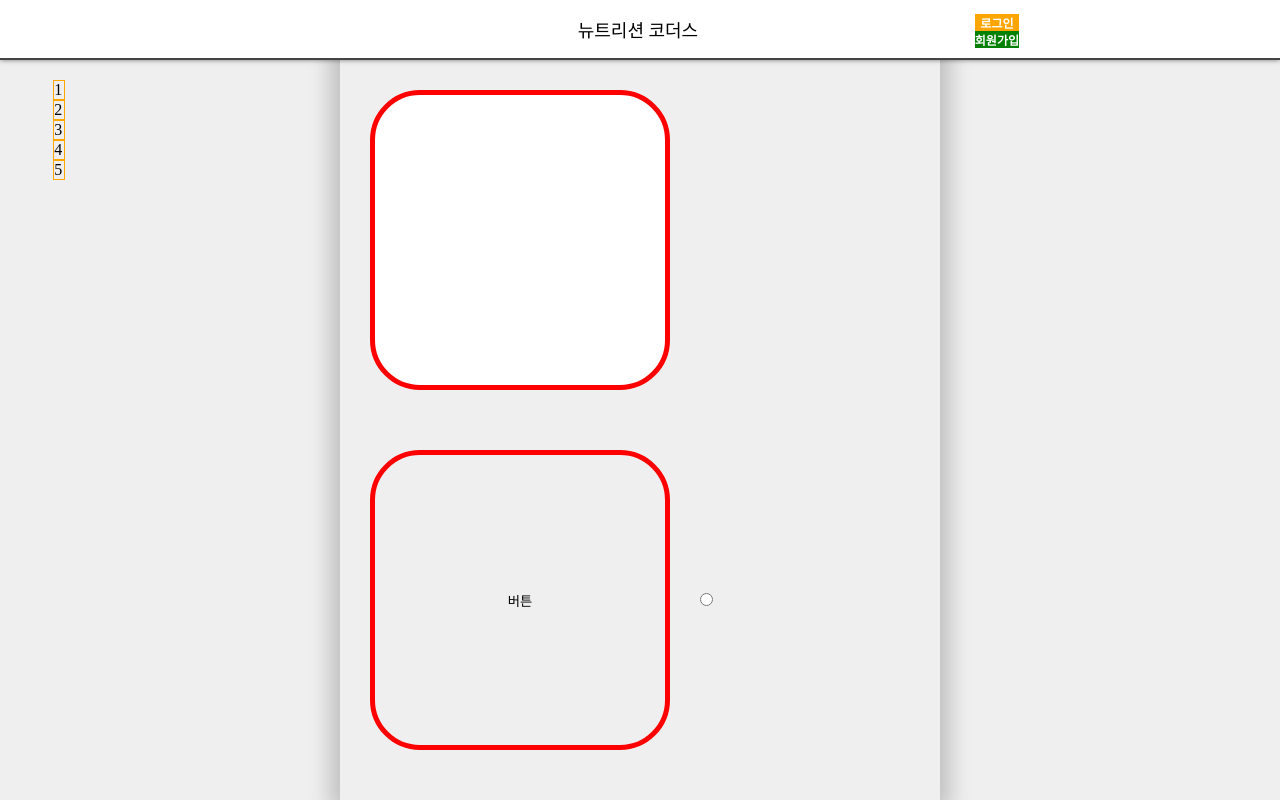
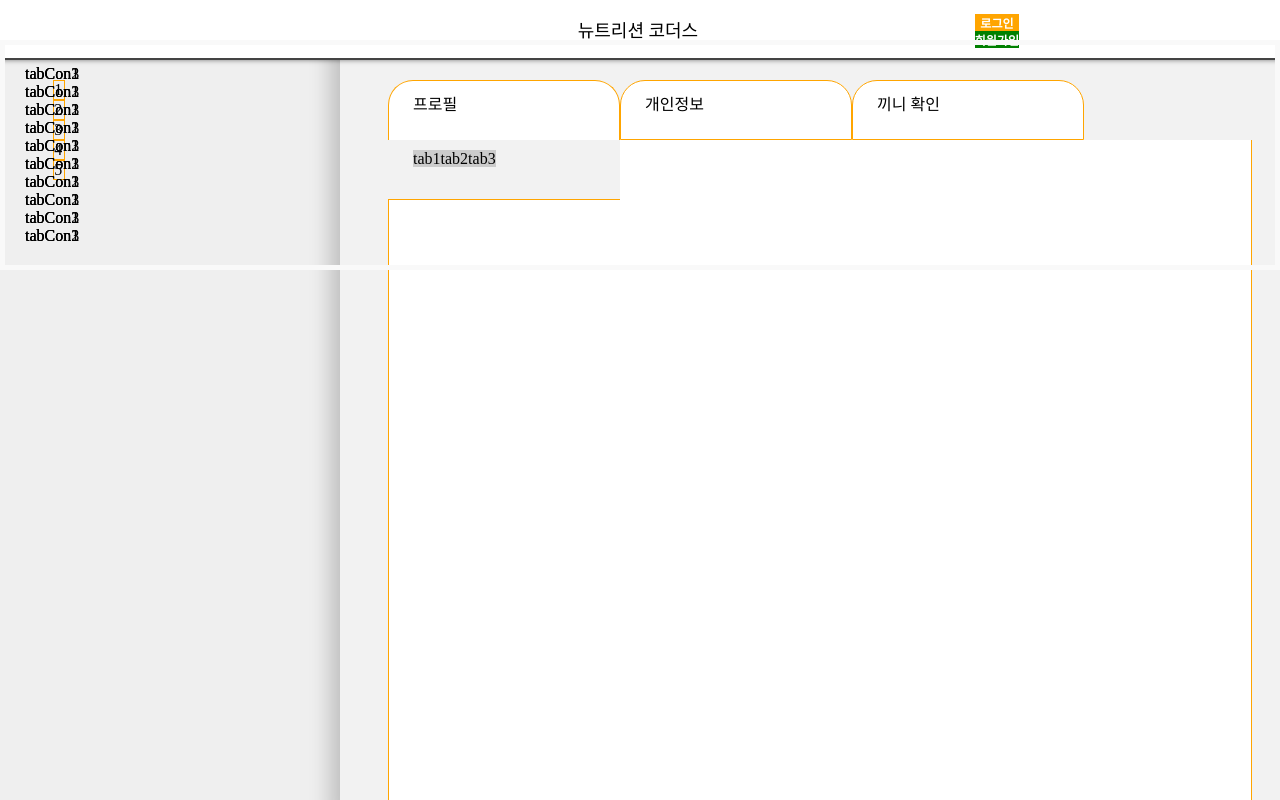
Before and after one commit to codestates-seb/seb45_main_002, a React (Create React App) app in the folder Client/: page /mypage in a window 1280 px wide. Built offline with nearby package versions, Linux system fonts and the light colour scheme; no server answers; a web font is replaced by a local one.

Commit message:
Update MyPage.jsx

```diff
--- a/Client/src/page/MyPage.jsx
+++ b/Client/src/page/MyPage.jsx
@@ -1,14 +1,118 @@
-import Input from "../atom/Input";
-import useInputStore from "../zustand/Store";
+import { useState,useEffect } from "react";
+
+import axios from "axios";
+import {styled} from "styled-components";
+
+import style from "../style/style";
+
+const MypageContainer = styled.article`
+  height: ${style.layout.main.height+style.layout.wideMargin.height}; width: ${style.layout.main.width};
+  padding: ${style.layout.wideMargin.height} ${style.layout.wideMargin.width};
+  background-color: rgb(242, 242, 242);
+  &>ul{
+    height: ${style.layout.header.height};
+    list-style: none;
+    align-content: end;
+    >li{
+      height: ${style.layout.header.height};
+      width: ${style.layout.main.width/4-8};
+      float: left;
+      background-color: white; border: solid 1px orange;
+      padding: ${style.layout.narrowMargin.height} ${style.layout.narrowMargin.width};
+      border-radius: 25px 25px 0 0;
+      cursor: pointer;
+    }
+    >:nth-child(1){
+      ${props=>props.children[0].props.children[0].props["profile"]===1? "border-bottom: none;" : null}
+    }
+    >:nth-child(2){
+      ${props=>props.children[0].props.children[0].props["profile"]===2? "border-bottom: none;" : null}
+    }
+    >:nth-child(3){
+      ${props=>props.children[0].props.children[0].props["profile"]===3? "border-bottom: none;" : null}
+    }
+    >:last-child{
+      background-color: rgb(242, 242, 242);
+      border: none; border-bottom: solid 1px orange;
+      border-radius: 0;
+    }
+  }
+`
+const MypageBox = styled.section`
+  height: ${style.layout.main.height-style.layout.wideMargin.height};
+  width: ${style.layout.main.width-style.layout.wideMargin.width*2};
+  padding: ${style.layout.narrowMargin.height} ${style.layout.narrowMargin.width};
+  border: solid 1px orange;
+  border-top: none;
+  background-color: white;
+`
+
+
+const TabTest = styled.div`
+  & input{
+    display:none;
+  }
+  & input:checked ~ label{
+    background: #ccc;
+  }
+  &>div{
+    display:none;
+    width: 100%;
+    text-align:left;
+    padding: 20px;
+    position:absolute;
+    left:0; top:40px;
+    box-sizing: border-box;
+    border : 5px solid #f9f9f9;
+  }
+  & input:checked ~ div{
+    display: block;
+  }
+`
+
+function loadProfile(){
+  axios.get("http://43.201.194.176:8080/mypage/")
+  .then(res=>console.log(res))
+  .catch(err=>console.log(err))
+}
 
 function MyPage() {
+
+  useEffect(()=>loadProfile(),[])
+
+  const [profile, setProfile] = useState(1);
+
   return (
-    <article>
-      <Input type={"text"} width={"300px"} height={"300px"} margin={"30px"} padding={"30px"} border={"solid 5px red"} borderRadius={"50px"} />
-      <Input inValue={"버튼"} type={"button"} width={"300px"} height={"300px"} margin={"30px"} padding={"30px"} border={"solid 5px red"} borderRadius={"50px"} />
-      <Input type={"radio"} />
-    </article>
+    <MypageContainer>
+      <ul>
+        <li onClick={()=>setProfile(1)} profile={profile}>프로필</li>
+        <li onClick={()=>setProfile(2)} profile={profile}>개인정보</li>
+        <li onClick={()=>setProfile(3)} profile={profile}>끼니 확인</li>
+        <li></li>
+      </ul>
+      <MypageBox>
+        <TabTest>
+          <input type="radio" checked name="tabmenu" id="tab1"></input>
+          <label for="tab1">tab1</label>
+          <div className="tabCon">
+            tabCon1<br />tabCon1<br />tabCon1<br />tabCon1<br />tabCon1<br />tabCon1<br />tabCon1<br />tabCon1<br />tabCon1<br />tabCon1<br />
+          </div>
+          <input type="radio" name="tabmenu" id="tab2"></input>
+          <label for="tab2">tab2</label>
+          <div className="tabCon">
+            tabCon2<br />tabCon2<br />tabCon2<br />tabCon2<br />tabCon2<br />tabCon2<br />tabCon2<br />tabCon2<br />tabCon2<br />tabCon2<br />
+          </div>
+          <input type="radio" name="tabmenu" id="tab3"></input>
+          <label for="tab3">tab3</label>
+          <div className="tabCon">
+            tabCon3<br />tabCon3<br />tabCon3<br />tabCon3<br />tabCon3<br />tabCon3<br />tabCon3<br />tabCon3<br />tabCon3<br />tabCon3<br />
+          </div>
+        </TabTest>
+        <div>
+
+        </div>
+      </MypageBox>
+    </MypageContainer>
   );
 }
-
 export default MyPage;
```
